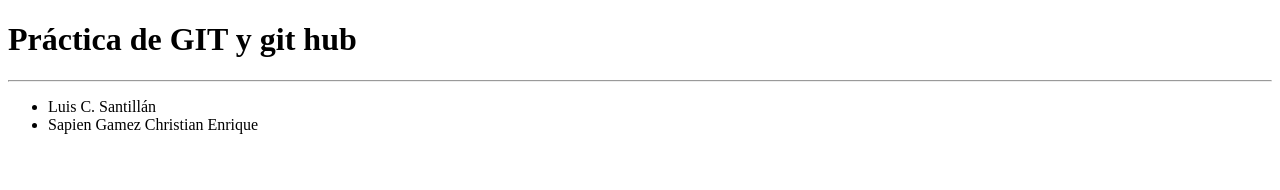
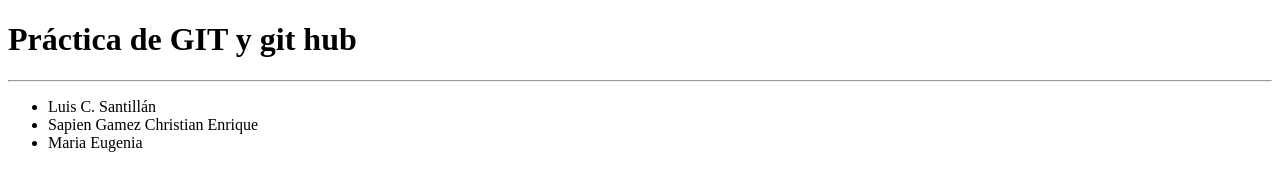
Before and after one commit to lc850/practicaFinal, a plain HTML site: page index.html in a window 1280 px wide. Drawn offline with Linux system fonts and the light colour scheme.

Commit message:
Maria agrego

```diff
--- a/index.html
+++ b/index.html
@@ -9,6 +9,7 @@
 	<ul>
 		<li>Luis C. Santillán</li>
 		<li>Sapien Gamez Christian Enrique</li>
+<li>Maria Eugenia </li>
 	</ul>
 </body>
 </html>
```
